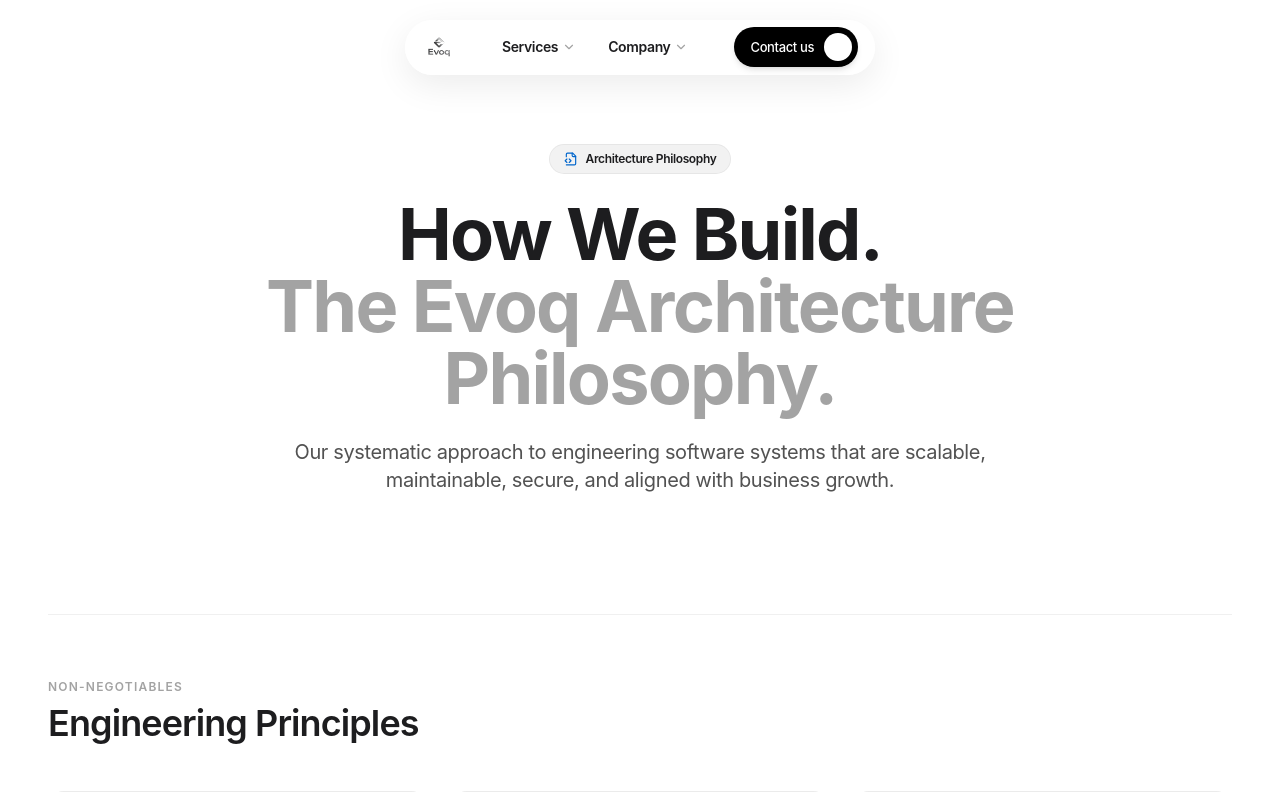
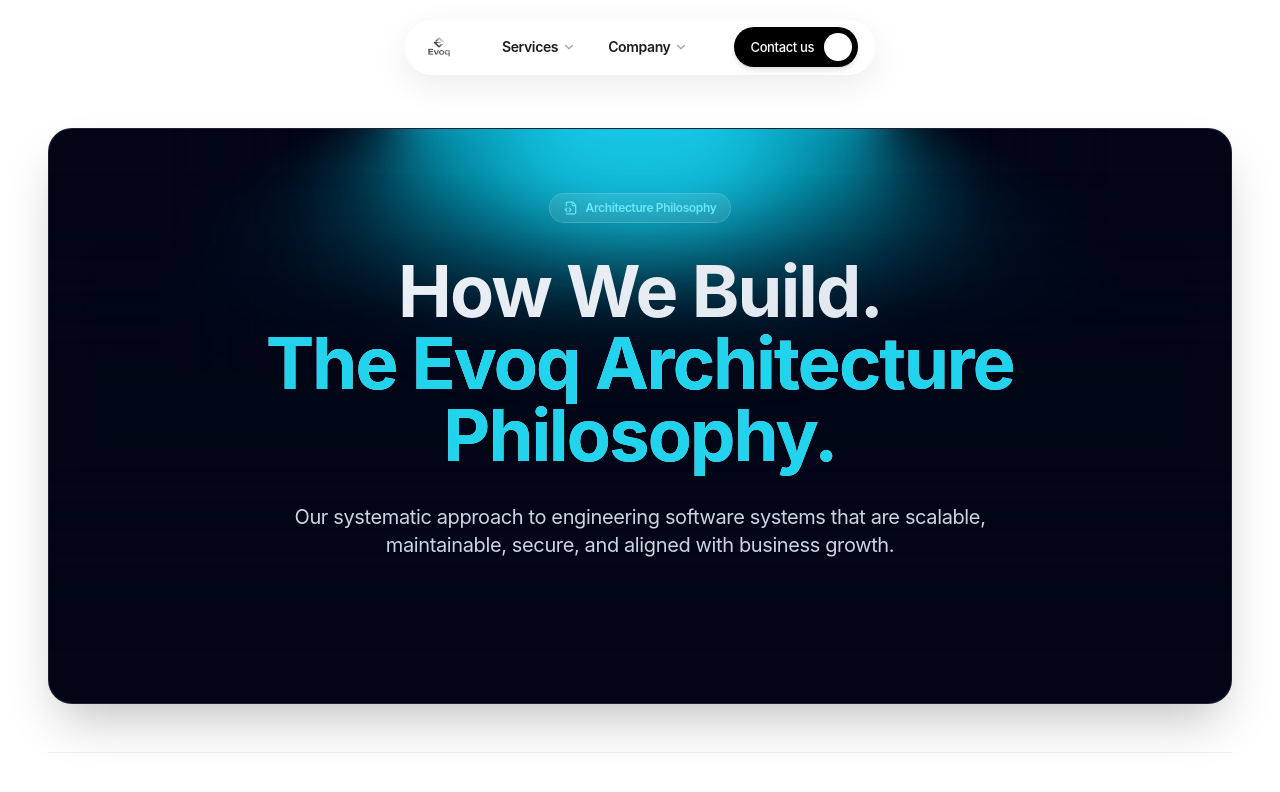
Before and after one commit to Asta39/evoqstudios, a Next.js app: page /company/architecture in a window 1280 px wide. Shown: the top 792 px of the page. Built offline with nearby package versions, Linux system fonts and the light colour scheme; some icons are missing.

Commit message:
Add LampContainer glowing cyan spotlight Hero effect to Architecture page

```diff
--- a/app/company/architecture/page.jsx
+++ b/app/company/architecture/page.jsx
@@ -15,6 +15,8 @@
   CheckCircle2,
   FileCode2,
 } from "lucide-react";
+
+import { LampContainer } from "../../../components/ui/lamp";
 
 const Header = dynamic(() => import("../../../components/Header"), { ssr: false });
 const CinematicFooter = dynamic(
@@ -91,21 +93,34 @@
       <main className="relative z-10 w-full min-h-screen bg-white rounded-b-[2rem] sm:rounded-b-[3rem] shadow-[0_25px_60px_rgba(0,0,0,0.12)] border-b border-black/5 pt-28 pb-20 px-4 sm:px-6 lg:px-12">
         <Header />
 
-        {/* Hero Section */}
-        <section className="max-w-[1240px] mx-auto pt-8 pb-20 flex flex-col items-center text-center">
-          <div className="inline-flex items-center gap-2 px-3.5 py-1.5 rounded-full bg-black/5 border border-black/5 text-xs font-semibold text-apple-ink mb-6">
-            <FileCode2 className="w-3.5 h-3.5 text-apple-blue" />
+        {/* Hero Section with Lamp Effect */}
+        <section className="max-w-[1240px] mx-auto pt-4 pb-12">
+          <LampContainer>
+            <motion.div
+              initial={{ opacity: 0.5, y: 100 }}
+              whileInView={{ opacity: 1, y: 0 }}
+              transition={{
+                delay: 0.3,
+                duration: 0.8,
+                ease: "easeInOut",
+              }}
+              className="flex flex-col items-center text-center"
+            >
+              <div className="inline-flex items-center gap-2 px-3.5 py-1.5 rounded-full bg-white/10 border border-white/15 text-xs font-semibold text-cyan-300 mb-6">
+                <FileCode2 className="w-3.5 h-3.5" />
                 <span>Architecture Philosophy</span>
               </div>
 
-          <h1 className="text-4xl sm:text-6xl md:text-7xl font-bold text-apple-ink tracking-tight leading-[1.08] max-w-[920px] mb-6">
+              <h1 className="bg-gradient-to-br from-slate-100 via-slate-200 to-slate-400 py-2 bg-clip-text text-center text-4xl sm:text-6xl md:text-7xl font-bold tracking-tight text-transparent leading-[1.08] max-w-[920px] mb-6">
                 How We Build. <br />
-            <span className="text-neutral-400">The Evoq Architecture Philosophy.</span>
+                <span className="text-cyan-400">The Evoq Architecture Philosophy.</span>
               </h1>
 
-          <p className="text-lg sm:text-xl text-neutral-600 max-w-[720px] mb-10 leading-relaxed font-normal">
+              <p className="text-lg sm:text-xl text-slate-300 max-w-[720px] leading-relaxed font-normal">
                 Our systematic approach to engineering software systems that are scalable, maintainable, secure, and aligned with business growth.
               </p>
+            </motion.div>
+          </LampContainer>
         </section>
 
         {/* Design Principles */}
--- /dev/null
+++ b/components/ui/lamp.jsx
@@ -0,0 +1,80 @@
+"use client";
+
+import React from "react";
+import { motion } from "framer-motion";
+import { cn } from "../../lib/utils";
+
+export const LampContainer = ({ children, className }) => {
+  return (
+    <div
+      className={cn(
+        "relative flex min-h-[32rem] sm:min-h-[36rem] flex-col items-center justify-center overflow-hidden bg-slate-950 w-full rounded-3xl z-0 p-8 border border-white/10 shadow-2xl",
+        className
+      )}
+    >
+      <div className="relative flex w-full flex-1 scale-y-125 items-center justify-center isolate z-0">
+        <motion.div
+          initial={{ opacity: 0.5, width: "15rem" }}
+          whileInView={{ opacity: 1, width: "30rem" }}
+          transition={{
+            delay: 0.3,
+            duration: 0.8,
+            ease: "easeInOut",
+          }}
+          style={{
+            backgroundImage: `conic-gradient(var(--conic-position), var(--tw-gradient-stops))`,
+          }}
+          className="absolute inset-auto right-1/2 h-56 overflow-visible w-[30rem] bg-gradient-conic from-cyan-500 via-transparent to-transparent text-white [--conic-position:from_70deg_at_center_top]"
+        >
+          <div className="absolute w-[100%] left-0 bg-slate-950 h-40 bottom-0 z-20 [mask-image:linear-gradient(to_top,white,transparent)]" />
+          <div className="absolute w-40 h-[100%] left-0 bg-slate-950 bottom-0 z-20 [mask-image:linear-gradient(to_right,white,transparent)]" />
+        </motion.div>
+        <motion.div
+          initial={{ opacity: 0.5, width: "15rem" }}
+          whileInView={{ opacity: 1, width: "30rem" }}
+          transition={{
+            delay: 0.3,
+            duration: 0.8,
+            ease: "easeInOut",
+          }}
+          style={{
+            backgroundImage: `conic-gradient(var(--conic-position), var(--tw-gradient-stops))`,
+          }}
+          className="absolute inset-auto left-1/2 h-56 w-[30rem] bg-gradient-conic from-transparent via-transparent to-cyan-500 text-white [--conic-position:from_290deg_at_center_top]"
+        >
+          <div className="absolute w-40 h-[100%] right-0 bg-slate-950 bottom-0 z-20 [mask-image:linear-gradient(to_left,white,transparent)]" />
+          <div className="absolute w-[100%] right-0 bg-slate-950 h-40 bottom-0 z-20 [mask-image:linear-gradient(to_top,white,transparent)]" />
+        </motion.div>
+        <div className="absolute top-1/2 h-48 w-full translate-y-12 scale-x-150 bg-slate-950 blur-2xl"></div>
+        <div className="absolute top-1/2 z-50 h-48 w-full bg-transparent opacity-10 backdrop-blur-md"></div>
+        <div className="absolute inset-auto z-50 h-36 w-[28rem] -translate-y-1/2 rounded-full bg-cyan-500 opacity-50 blur-3xl"></div>
+        <motion.div
+          initial={{ width: "8rem" }}
+          whileInView={{ width: "16rem" }}
+          transition={{
+            delay: 0.3,
+            duration: 0.8,
+            ease: "easeInOut",
+          }}
+          className="absolute inset-auto z-30 h-36 w-64 -translate-y-[6rem] rounded-full bg-cyan-400 blur-2xl"
+        ></motion.div>
+        <motion.div
+          initial={{ width: "15rem" }}
+          whileInView={{ width: "30rem" }}
+          transition={{
+            delay: 0.3,
+            duration: 0.8,
+            ease: "easeInOut",
+          }}
+          className="absolute inset-auto z-50 h-0.5 w-[30rem] -translate-y-[7rem] bg-cyan-400"
+        ></motion.div>
+
+        <div className="absolute inset-auto z-40 h-44 w-full -translate-y-[12.5rem] bg-slate-950"></div>
+      </div>
+
+      <div className="relative z-50 flex -translate-y-24 sm:-translate-y-28 flex-col items-center px-5 text-center">
+        {children}
+      </div>
+    </div>
+  );
+};
```
Lines whose indentation alone changed are shown as unchanged.
